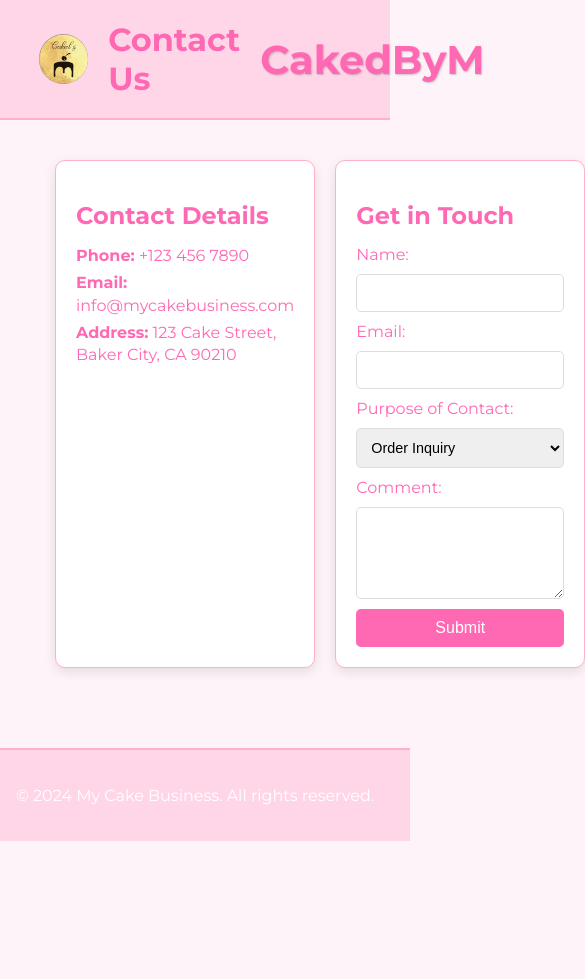
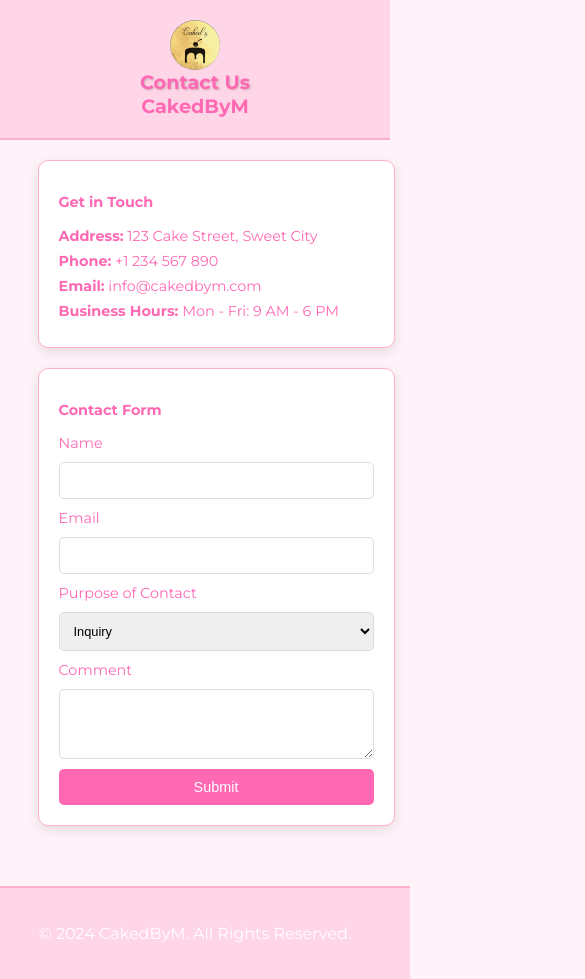
Before and after one commit to samkurianshaju/Caked-By-M-Final, a plain HTML site: page Frontend/HTML pages/Order.html in a window 390 px wide. Shown: the whole page, 585 px wide, since content can reach past the window. Before the commit the page ends 844 px from the top, so only its background shows below. Drawn offline with nearby package versions, Linux system fonts and the light colour scheme; a small style sheet from the web is missing.

Commit message:
order page updated

```diff
--- a/Frontend/HTML pages/Order.html
+++ b/Frontend/HTML pages/Order.html
@@ -8,50 +8,54 @@
     <link rel="stylesheet" href="../Styles/order.css"> <!-- Ensure the path is correct -->
     <link rel="icon" href="../images/logo.jpeg" type="image/jpeg">
     <link rel="stylesheet" href="https://cdnjs.cloudflare.com/ajax/libs/lightbox2/2.11.3/css/lightbox.min.css" integrity="sha512-RaswN2B0l5EV3iShRI4ZjI8lVjLT3WlO1Tc0jBG4WdkZoRM5oR07KjSO7eqOd2JZBF2/4kD8rxQzvXwhOvM0Q==" crossorigin="anonymous" referrerpolicy="no-referrer" />
-    <link rel="stylesheet" href="https://fonts.googleapis.com/css2?family=Montserrat:wght@400;700&display=swap"> <!-- Google Font -->
+    <link href="https://fonts.googleapis.com/css2?family=Montserrat:wght@400;700&display=swap" rel="stylesheet">
 </head>
 <body>
     <header class="contact-header">
         <div class="order-header-content">
-            <img src="../images/logo.jpeg" alt="Logo of My Cake Business" class="logo">
-            <div class="site-name">Contact Us</div>
-            <h1>CakedByM</h1>
+            <img src="../images/logo.jpeg" alt="Logo" class="logo">
+            <h1>Contact Us</h1>
+            <p class="site-name">CakedByM</p>
         </div>
     </header>
+
     <main class="contact-main">
         <div class="contact-container">
-            <section class="contact-details">
-                <h2>Contact Details</h2>
-                <p><strong>Phone:</strong> +123 456 7890</p>
-                <p><strong>Email:</strong> info@mycakebusiness.com</p>
-                <p><strong>Address:</strong> 123 Cake Street, Baker City, CA 90210</p>
-            </section>
-            <section class="contact-form">
+            <div class="contact-details">
                 <h2>Get in Touch</h2>
-                <form action="#" method="post">
-                    <label for="name">Name:</label>
+                <p><strong>Address:</strong> 123 Cake Street, Sweet City</p>
+                <p><strong>Phone:</strong> +1 234 567 890</p>
+                <p><strong>Email:</strong> info@cakedbym.com</p>
+                <p><strong>Business Hours:</strong> Mon - Fri: 9 AM - 6 PM</p>
+            </div>
+
+            <div class="contact-form">
+                <h2>Contact Form</h2>
+                <form>
+                    <label for="name">Name</label>
                     <input type="text" id="name" name="name" required>
 
-                    <label for="email">Email:</label>
+                    <label for="email">Email</label>
                     <input type="email" id="email" name="email" required>
 
-                    <label for="purpose">Purpose of Contact:</label>
+                    <label for="purpose">Purpose of Contact</label>
                     <select id="purpose" name="purpose" required>
-                        <option value="order">Order Inquiry</option>
+                        <option value="inquiry">Inquiry</option>
+                        <option value="order">Order</option>
                         <option value="feedback">Feedback</option>
-                        <option value="other">Other</option>
                     </select>
 
-                    <label for="message">Comment:</label>
-                    <textarea id="message" name="message" rows="5" required></textarea>
+                    <label for="comment">Comment</label>
+                    <textarea id="comment" name="comment" rows="4" required></textarea>
 
                     <button type="submit">Submit</button>
                 </form>
-            </section>
+            </div>
         </div>
     </main>
+
     <footer>
-        <p>&copy; 2024 My Cake Business. All rights reserved.</p>
+        <p>&copy; 2024 CakedByM. All Rights Reserved.</p>
     </footer>
 </body>
 </html>
--- a/Frontend/Styles/order.css
+++ b/Frontend/Styles/order.css
@@ -203,3 +203,47 @@
 footer:hover {
     transform: scale(1.02); /* Slightly enlarge on hover */
 }
+
+/* Media Queries */
+@media (max-width: 768px) {
+    .order-header-content {
+        flex-direction: column;
+        align-items: center;
+    }
+
+    .contact-header h1, .contact-header .site-name {
+        font-size: 1.5em;
+    }
+
+    .contact-main {
+        padding: 20px;
+    }
+
+    .contact-container {
+        flex-direction: column;
+        width: 90%;
+    }
+
+    .contact-details, .contact-form {
+        flex: none;
+        width: 100%;
+    }
+}
+
+@media (max-width: 480px) {
+    .contact-header h1, .contact-header .site-name {
+        font-size: 1.2em;
+    }
+
+    .contact-form label, .contact-details p, .contact-details h2, .contact-form h2 {
+        font-size: 0.9em;
+    }
+
+    .contact-form input, .contact-form select, .contact-form textarea {
+        font-size: 0.8em;
+    }
+
+    .contact-form button {
+        font-size: 0.9em;
+    }
+}
```
